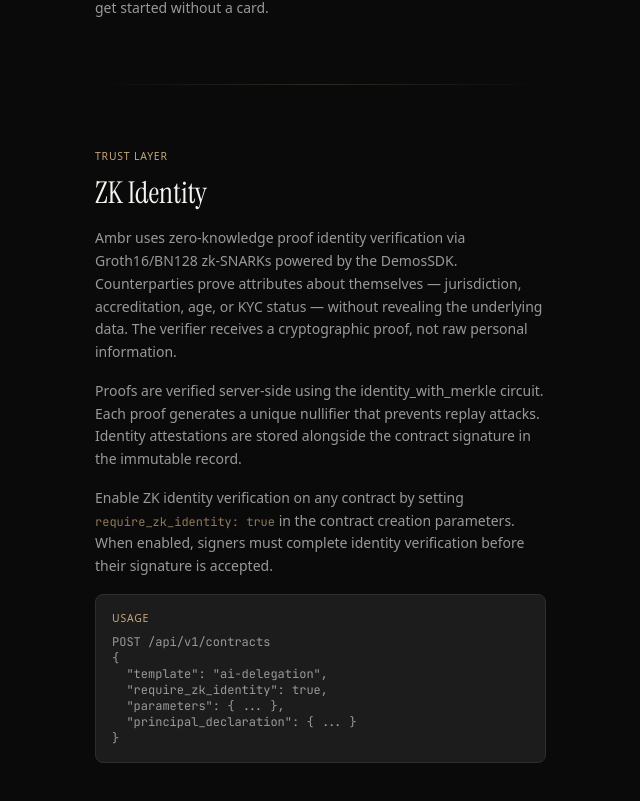
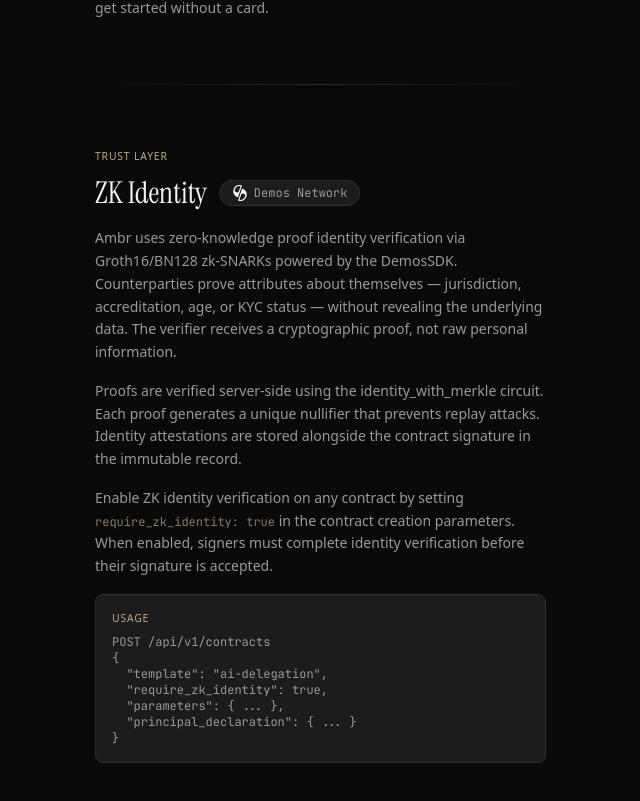
Before and after one commit to getambr/ambr, a Next.js app in the folder site/: page /docs in a window 1280 px wide. Shown: the part 6717-7518 px from the top of the page, without its empty margins (281-921 px from the left). Built offline with nearby package versions, Linux system fonts and the light colour scheme.

Commit message:
feat: add Demos Network branding to ZK Identity sections
Show Demos logo and attribution across ZK Identity touchpoints:
docs section header, ecosystem card, reader verification UI,
signature badges, and integration cards.

```diff
--- a/site/src/app/(marketing)/ecosystem/page.tsx
+++ b/site/src/app/(marketing)/ecosystem/page.tsx
@@ -51,9 +51,10 @@
   {
     name: 'ZK Identity',
     description:
-      'Privacy-preserving identity attestation via Groth16/BN128 zk-SNARKs. Principals prove they are verified entities without revealing which one — on-chain, only a nullifier is visible.',
+      'Privacy-preserving identity attestation via Groth16/BN128 zk-SNARKs powered by the Demos Network. Principals prove they are verified entities without revealing which one — on-chain, only a nullifier is visible.',
     layer: 'Trust',
     status: 'live' as const,
+    logo: '/demos-logo.svg',
   },
 ];
 
--- a/site/src/app/(platform)/docs/page.tsx
+++ b/site/src/app/(platform)/docs/page.tsx
@@ -447,7 +447,13 @@
 
       <section id="zk-identity" className="scroll-mt-24 mb-16">
         <p className="text-micro mb-3">Trust Layer</p>
-        <h2 className="font-serif text-3xl text-text-primary mb-4">ZK Identity</h2>
+        <div className="flex items-center gap-3 mb-4">
+          <h2 className="font-serif text-3xl text-text-primary">ZK Identity</h2>
+          <div className="flex items-center gap-1.5 rounded-full border border-border bg-surface-elevated px-3 py-1">
+            <img src="/demos-logo.svg" alt="Demos" className="h-4 w-4" />
+            <span className="text-xs font-mono text-text-secondary">Demos Network</span>
+          </div>
+        </div>
         <p className="text-[#999] text-sm leading-relaxed mb-4">
           Ambr uses zero-knowledge proof identity verification via Groth16/BN128 zk-SNARKs powered by
           the DemosSDK. Counterparties prove attributes about themselves — jurisdiction, accreditation,
--- a/site/src/components/developers/IntegrationCards.tsx
+++ b/site/src/components/developers/IntegrationCards.tsx
@@ -33,7 +33,7 @@
   },
   {
     name: 'ZK Identity',
-    description: 'Zero-knowledge identity verification via Groth16/BN128 zk-SNARKs. Prove entity status without revealing identity.',
+    description: 'Zero-knowledge identity verification via Groth16/BN128 zk-SNARKs powered by the Demos Network. Prove entity status without revealing identity.',
     category: 'Live',
     status: 'live' as const,
   },
--- a/site/src/components/ecosystem/EcosystemCard.tsx
+++ b/site/src/components/ecosystem/EcosystemCard.tsx
@@ -8,6 +8,7 @@
   layer: string;
   status: Status;
   docsUrl?: string;
+  logo?: string;
   index: number;
 }
 
@@ -17,7 +18,7 @@
   live: { label: 'Live', classes: 'text-success bg-success/10' },
 };
 
-export default function EcosystemCard({ name, description, layer, status, docsUrl, index }: EcosystemCardProps) {
+export default function EcosystemCard({ name, description, layer, status, docsUrl, logo, index }: EcosystemCardProps) {
   const s = statusStyles[status];
 
   return (
@@ -31,7 +32,10 @@
         <div className="absolute bottom-4 left-4 w-1.5 h-1.5 bg-amber" />
         <div className="absolute bottom-4 right-4 w-1.5 h-1.5 bg-amber" />
         <div className="flex items-center justify-between mb-3">
-          <h3 className="text-lg text-text-primary">{name}</h3>
+          <div className="flex items-center gap-2">
+            {logo && <img src={logo} alt="" className="h-4 w-4 opacity-70" />}
+            <h3 className="text-lg text-text-primary">{name}</h3>
+          </div>
           <span className={`rounded-full px-2.5 py-0.5 text-[10px] font-medium uppercase tracking-wider ${s.classes}`}>
             {s.label}
           </span>
--- a/site/src/components/home/EcosystemCompatibility.tsx
+++ b/site/src/components/home/EcosystemCompatibility.tsx
@@ -26,7 +26,7 @@
   {
     name: 'ZK Identity',
     layer: 'Trust',
-    description: 'Privacy-preserving identity attestation via zero-knowledge proofs for anonymous contract signing.',
+    description: 'Privacy-preserving identity attestation via Demos Network zero-knowledge proofs for anonymous contract signing.',
     status: 'live' as const,
   },
 ];
--- a/site/src/components/reader/ZKIdentityBadge.tsx
+++ b/site/src/components/reader/ZKIdentityBadge.tsx
@@ -11,7 +11,7 @@
   if (compact) {
     return (
       <span className="inline-flex items-center gap-1 rounded-md border border-amber-500/30 bg-amber-500/10 px-1.5 py-0.5 text-[10px] font-mono text-amber-400">
-        <ShieldCheck className="h-3 w-3" />
+        <img src="/demos-logo.svg" alt="" className="h-2.5 w-2.5 opacity-70" />
         ZK
       </span>
     );
@@ -19,7 +19,7 @@
 
   return (
     <span className="inline-flex items-center gap-1.5 rounded-md border border-amber-500/30 bg-amber-500/10 px-2 py-1 text-xs font-mono text-amber-400">
-      <ShieldCheck className="h-3.5 w-3.5" />
+      <img src="/demos-logo.svg" alt="Demos" className="h-3.5 w-3.5 opacity-80" />
       ZK Verified
       <span className="text-amber-600">({provider})</span>
     </span>
--- a/site/src/components/reader/ZKIdentityVerify.tsx
+++ b/site/src/components/reader/ZKIdentityVerify.tsx
@@ -68,9 +68,15 @@
 
   return (
     <div className="rounded-lg border border-amber-500/20 bg-amber-500/5 p-4">
-      <div className="flex items-center gap-2 mb-3">
-        <ShieldCheck className="h-4 w-4 text-amber-500" />
-        <h4 className="text-sm font-medium text-amber-400">ZK Identity Verification</h4>
+      <div className="flex items-center justify-between mb-3">
+        <div className="flex items-center gap-2">
+          <ShieldCheck className="h-4 w-4 text-amber-500" />
+          <h4 className="text-sm font-medium text-amber-400">ZK Identity Verification</h4>
+        </div>
+        <div className="flex items-center gap-1.5 opacity-60">
+          <img src="/demos-logo.svg" alt="Demos" className="h-3.5 w-3.5" />
+          <span className="text-[10px] font-mono text-stone-500">Demos Network</span>
+        </div>
       </div>
 
       <p className="text-xs text-stone-400 mb-4">
```
Also changed, not shown: site/public/demos-logo.svg (added).
